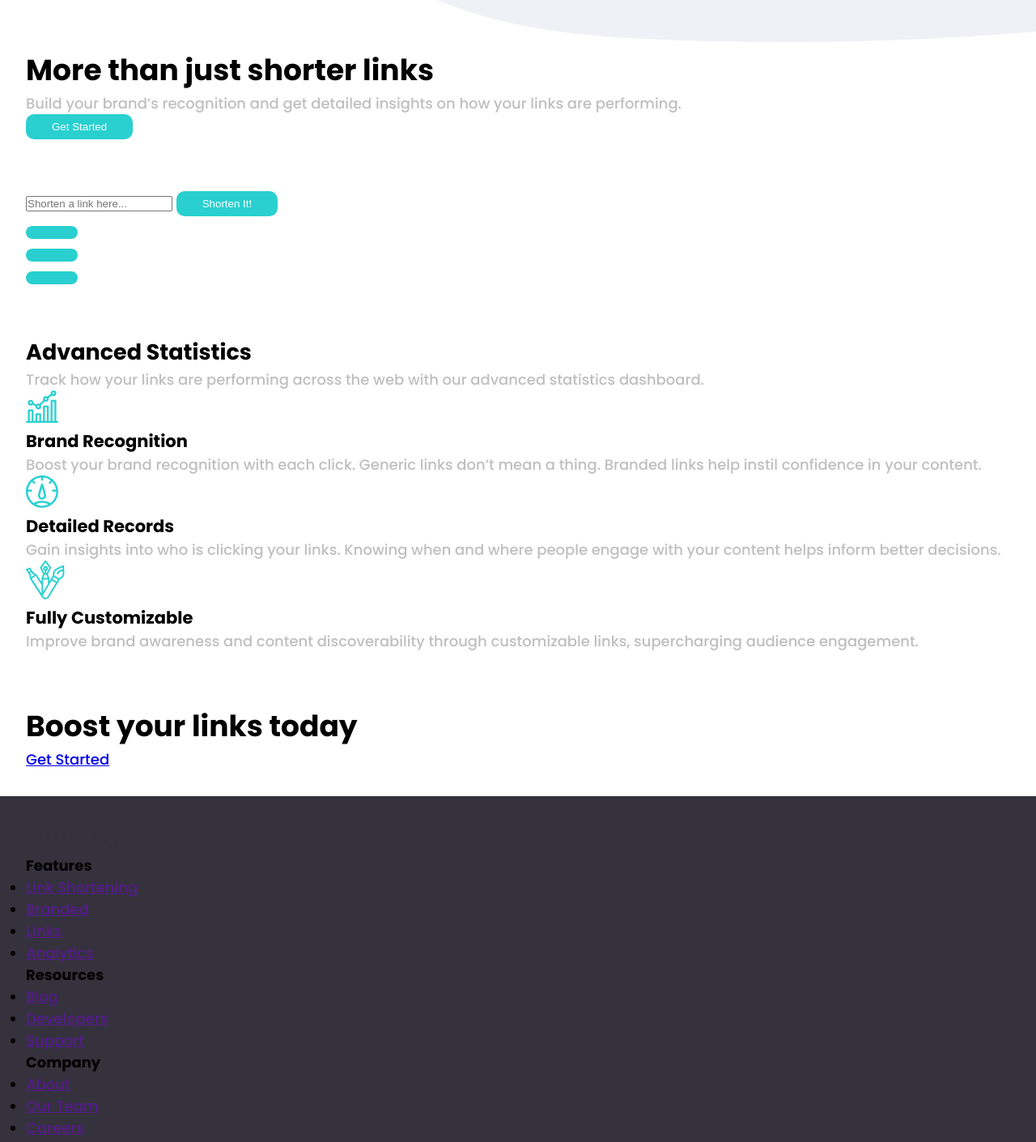
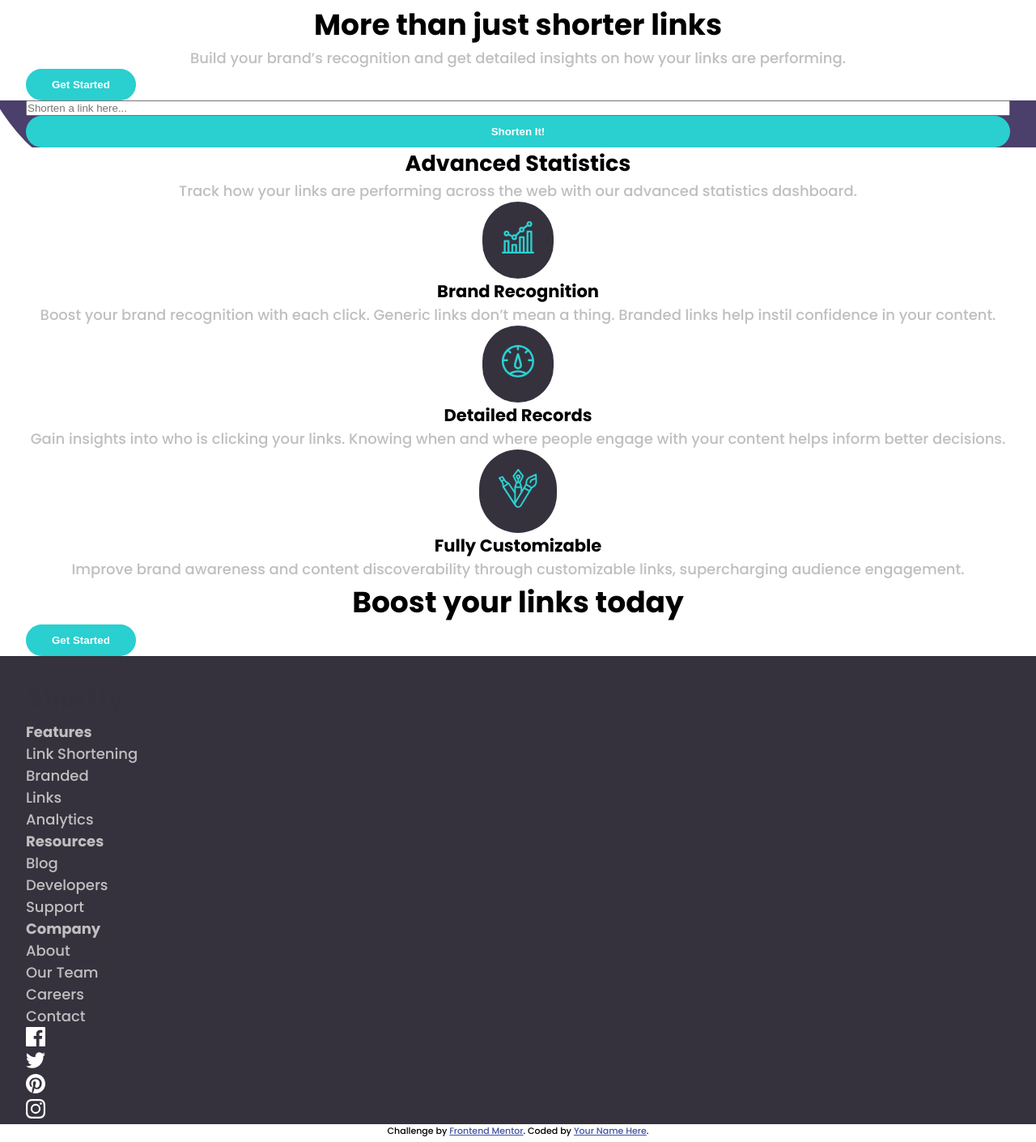
Before and after one commit to PhilJG/url-shortening-api, a website: page index.html in a window 1280 px wide. Shown: the part 1390-2800 px from the top of the page at 81% size. Drawn offline with Linux system fonts and the light colour scheme.

Commit message:
sass partial added

```diff
--- a/index.html
+++ b/index.html
@@ -66,7 +66,7 @@
       </div>
 
       <div class="shorten__input section">
-        <form action="">
+        <form action="" class="shorten__input--form">
           <label for="url shortening input"></label>
           <input
             type="text"
@@ -75,20 +75,23 @@
           />
           <button class="shorten__input--btn">Shorten It!</button>
         </form>
-        <div class="shorten__output">
+        </div>
+        <div id="hidden" class="shorten__output">
+          <div class="shorten__output--card">
             <div id="url"></div>
             <div class="shorten__output--link"></div>
             <button class="copy"></button>
           </div>
-        <div class="shorten__output">
+          <div class="shorten__output--card">
             <div id="url"></div>
             <div class="shorten__output--link"></div>
             <button class="copy"></button>
           </div>
-        <div class="shorten__output">
+          <div class="shorten__output--card">
             <div id="url"></div>
             <div class="shorten__output--link"></div>
             <button class="copy"></button>
+          </div>
         </div>
       </div>
 
@@ -99,7 +102,9 @@
           statistics dashboard.
         </p>
         <div class="feature__card">
+          <div class="feature__card--img">
             <img src="./images/icon-brand-recognition.svg" alt="" />
+          </div>
           <h3>Brand Recognition</h3>
           <p>
             Boost your brand recognition with each click. Generic links don’t
@@ -107,7 +112,9 @@
           </p>
         </div>
         <div class="feature__card">
+          <div class="feature__card--img">
             <img src="./images/icon-detailed-records.svg" alt="" />
+          </div>
           <h3>Detailed Records</h3>
           <p>
             Gain insights into who is clicking your links. Knowing when and
@@ -115,7 +122,9 @@
           </p>
         </div>
         <div class="feature__card">
+          <div class="feature__card--img">
             <img src="./images/icon-fully-customizable.svg" alt="" />
+          </div>
           <h3>Fully Customizable</h3>
           <p>
             Improve brand awareness and content discoverability through
@@ -126,32 +135,32 @@
 
       <div class="signup section">
         <h1>Boost your links today</h1>
-        <a href="#">Get Started</a>
+        <button href="#">Get Started</button>
       </div>
     </main>
     <footer class="section">
       <img src="./images/logo.svg" alt="" />
-      <ul>
-        <h4>Features</h4>
+      <ul class="footer__list">
+        <h4 class="footer__list--header">Features</h4>
         <li><a href="">Link Shortening</a></li>
-        <li><a href="">Branded</a></li>
-        <li><a href="">Links </a></li>
-        <li><a href="">Analytics</a></li>
+        <li><a href="#" class="footer__list--item">Branded</a></li>
+        <li><a href="#" class="footer__list--item">Links </a></li>
+        <li><a href="#" class="footer__list--item">Analytics</a></li>
       </ul>
-      <ul>
-        <h4>Resources</h4>
-        <li><a href="">Blog</a></li>
-        <li><a href=""> Developers </a></li>
-        <li><a href="">Support </a></li>
+      <ul class="footer__list">
+        <h4 class="footer__list--header">Resources</h4>
+        <li><a href="#" class="footer__list--item">Blog</a></li>
+        <li><a href="#" class="footer__list--item"> Developers </a></li>
+        <li><a href="#" class="footer__list--item">Support </a></li>
       </ul>
-      <ul>
-        <h4>Company</h4>
-        <li><a href="">About </a></li>
-        <li><a href="">Our Team </a></li>
-        <li><a href="">Careers </a></li>
-        <li><a href="">Contact</a></li>
+      <ul class="footer__list">
+        <h4 class="footer__list--header">Company</h4>
+        <li><a href="#" class="footer__list--item">About </a></li>
+        <li><a href="#" class="footer__list--item">Our Team </a></li>
+        <li><a href="#" class="footer__list--item">Careers </a></li>
+        <li><a href="#" class="footer__list--item">Contact</a></li>
       </ul>
-      <ul>
+      <ul class="footer__list">
         <li>
           <a href=""><img src="./images/icon-facebook.svg" alt="" /></a>
         </li>
--- /dev/null
+++ b/sass/_variables.scss
@@ -0,0 +1,8 @@
+$cyan: hsl(180, 66%, 49%);
+$dark-violet: hsl(257, 27%, 26%);
+$red: hsl(0, 87%, 67%);
+
+$gray: hsl(0, 0%, 75%);
+$grayish-violet: hsl(257, 7%, 63%);
+$very-dark-blue: hsl(255, 11%, 22%);
+$very-dark-violet: hsl(260, 8%, 14%);
--- a/sass/main.scss
+++ b/sass/main.scss
@@ -1,12 +1,4 @@
-$cyan: hsl(180, 66%, 49%);
-$dark-violet: hsl(257, 27%, 26%);
-$red: hsl(0, 87%, 67%);
-
-$gray: hsl(0, 0%, 75%);
-$grayish-violet: hsl(257, 7%, 63%);
-$very-dark-blue: hsl(255, 11%, 22%);
-$very-dark-violet: hsl(260, 8%, 14%);
-
+@import "variables";
 * {
   margin: 0;
   padding: 0;
@@ -17,7 +9,9 @@ body {
   font-family: "Poppins", sans-serif;
 }
 
-nav {
+nav,
+footer {
+  padding-top: 2.5rem;
   ul {
     list-style: none;
   }
@@ -31,19 +25,62 @@ p {
 }
 
 button {
-  background-color: $cyan;
+  background-color: #2acfcf;
   color: white;
-  padding: 0.5rem 2rem;
-  border-radius: 10px;
+  padding: 0.75rem 2rem;
+  border-radius: 30px;
   border: none;
+  font-weight: bold;
 }
 
 .section {
-  padding: 2rem;
+  padding-inline: 2rem;
+}
+
+h1,
+h2,
+h3,
+p {
+  text-align: center;
+}
+
+.shorten__input {
+  background-image: url(/images/bg-boost-mobile.svg);
+  .shorten__input--form {
+    display: flex;
+    flex-direction: column;
+  }
+}
+
+.feature {
+  display: flex;
+  flex-direction: column;
+
+  .feature__card {
+    display: flex;
+    flex-direction: column;
+    align-items: center;
+    .feature__card--img {
+      background-color: $very-dark-blue;
+      padding: 1.5rem;
+      border-radius: 60px;
+    }
+  }
 }
 
 footer {
   background-color: $very-dark-blue;
+  .footer__list--item {
+    list-style: none;
+  }
+  a {
+    text-decoration: none;
+    color: $gray;
+  }
+
+  .footer__list--header {
+    color: $gray;
+  }
 }
 
 #hidden {
```
Also changed, not shown: css/style.css, 1 other file. Lines whose indentation alone changed are shown as unchanged.
